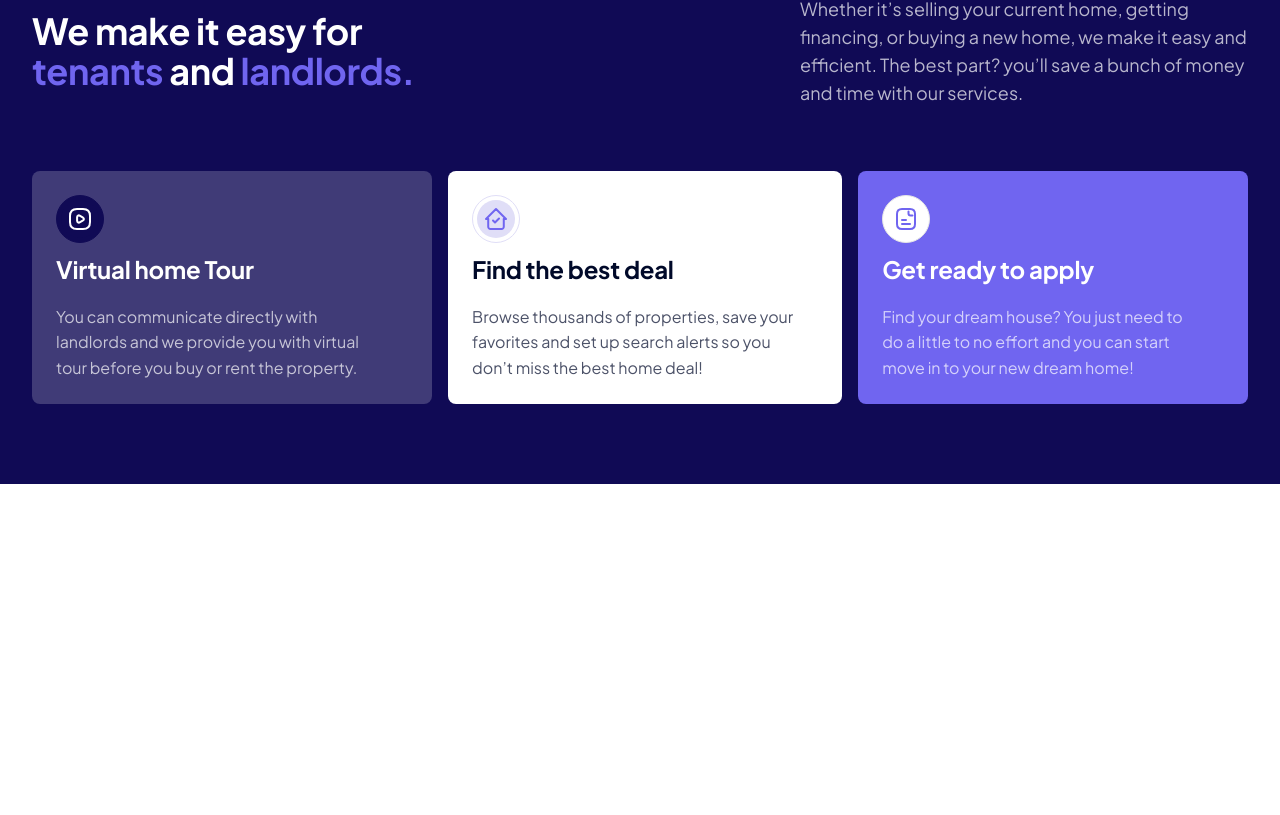
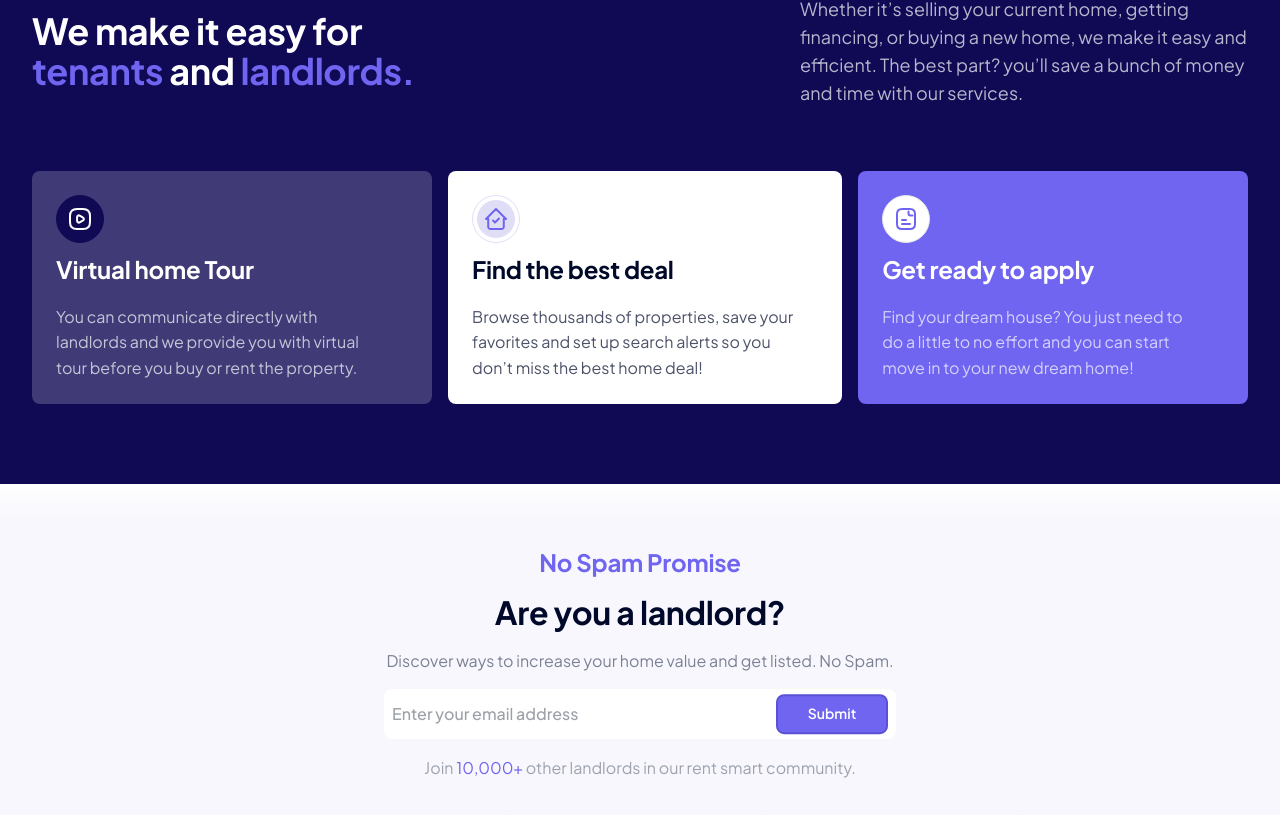
Before and after one commit to margsoftbf/real-estate, a Next.js app in the folder frontend/: page / in a window 1280 px wide. Shown: the part 3086-3901 px from the top of the page. Before the commit the page ends 3570 px from the top, so only its background shows below. Built offline with nearby package versions, Linux system fonts and the light colour scheme.

Commit message:
add newsletter

```diff
--- /dev/null
+++ b/frontend/src/components/features/landing/Newsletter.tsx
@@ -0,0 +1,59 @@
+import Button from '@/components/ui/Button';
+import React from 'react';
+
+const Newsletter = () => {
+  return (
+    <section className="py-16 bg-gradient-to-t from-purple-50 via-purple-50 via-80% lg:via-90% to-white to-95% lg:to-100%">
+      <div className="max-w-7xl mx-auto px-4 sm:px-6 lg:px-8">
+        <div className="text-center flex flex-col items-center gap-4">
+          <p className="text-h4 text-primary-violet px-6 lg:px-0">
+            No Spam Promise
+          </p>
+          <p className="text-primary-black text-h3">Are you a landlord?</p>
+          <p className="text-body-md text-primary-black/50">
+            Discover ways to increase your home value and get listed. No Spam.
+          </p>
+          <div className="flex flex-col gap-4 lg:hidden">
+            <input
+              type="text"
+              placeholder="Enter your email address"
+              className="
+                max-w-md w-full py-3 px-3 bg-white text-gray-700 text-body-lg
+                focus:outline-none transition-all
+                border-0
+              "
+            />
+
+            <Button variant="primary" size="md" className="w-full max-w-sm">
+              Submit
+            </Button>
+          </div>
+          <div className="lg:block relative w-full max-w-lg">
+            <input
+              type="text"
+              placeholder="Enter your email address"
+              className="
+                w-full py-3 px-2 bg-white text-gray-700 text-body-md
+                focus:outline-none transition-all text-body-md-medium
+                border-0 rounded-md
+              "
+            />
+            <Button
+              variant="primary"
+              size="md"
+              className="w-full max-w-28 absolute right-2 top-1/2 transform -translate-y-1/2"
+            >
+              Submit
+            </Button>
+          </div>
+          <p className="text-body-md text-gray-400">
+            Join <span className="text-primary-violet">10,000+</span> other
+            landlords in our rent smart community.
+          </p>
+        </div>
+      </div>
+    </section>
+  );
+};
+
+export default Newsletter;
--- a/frontend/src/components/features/landing/PopularProperties.tsx
+++ b/frontend/src/components/features/landing/PopularProperties.tsx
@@ -85,7 +85,7 @@ const properties: Property[] = [
 
 const PopularProperties = () => {
   return (
-    <section className="py-16 bg-gray-50">
+    <section className="py-16 bg-gradient-to-t from-purple-50 via-purple-50 via-80% lg:via-90% to-white to-95% lg:to-100%">
       <div className="max-w-7xl mx-auto px-4 sm:px-6 lg:px-8">
         <div className="text-center lg:flex lg:justify-between lg:items-center mb-8">
           <div className="lg:text-left">
--- a/frontend/src/pages/index.tsx
+++ b/frontend/src/pages/index.tsx
@@ -1,6 +1,7 @@
 import CustomerOffer from '@/components/features/landing/CustomerOffer';
 import Header from '@/components/features/landing/Header';
 import Hero from '@/components/features/landing/Hero';
+import Newsletter from '@/components/features/landing/Newsletter';
 import NewWay from '@/components/features/landing/NewWay';
 import Offer from '@/components/features/landing/Offer';
 import PopularProperties from '@/components/features/landing/PopularProperties';
@@ -14,6 +15,7 @@ export default function HomePage() {
       <NewWay />
       <PopularProperties />
       <CustomerOffer />
+      <Newsletter />
     </div>
   );
 }
```
